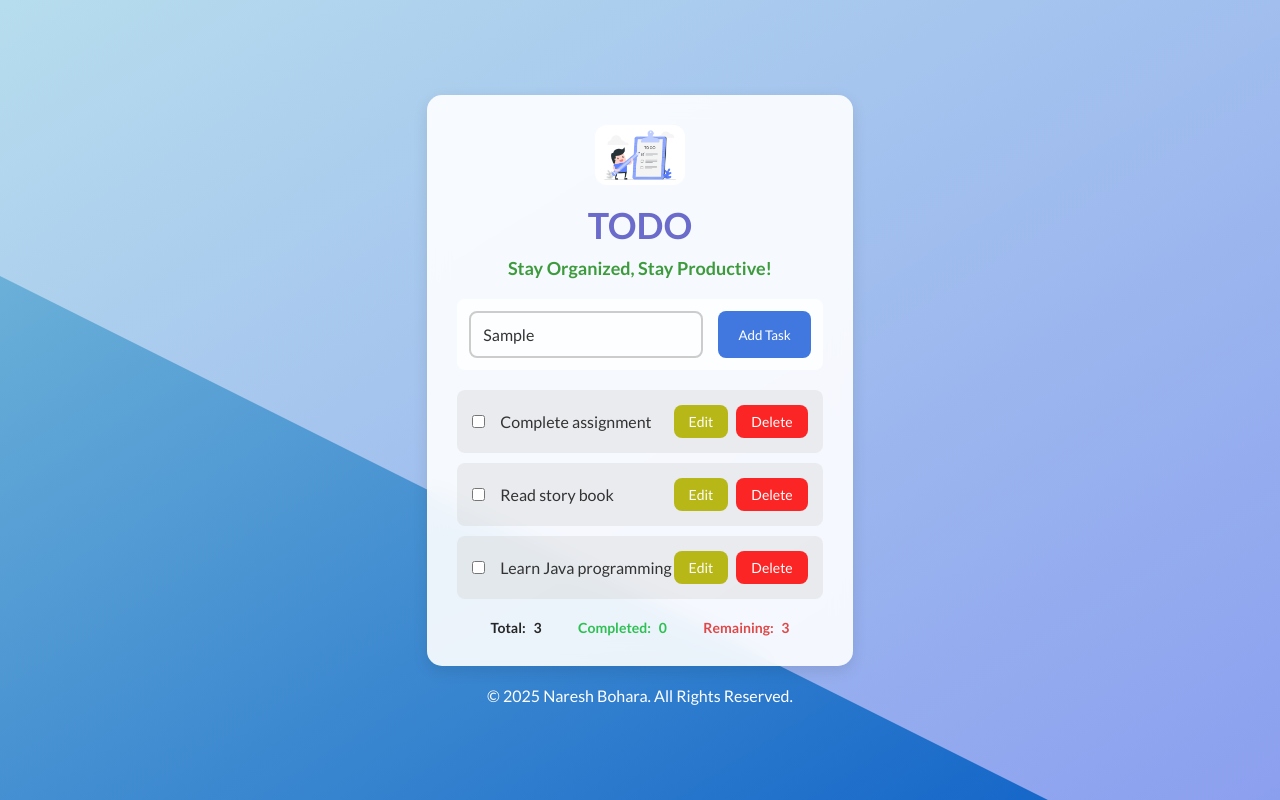
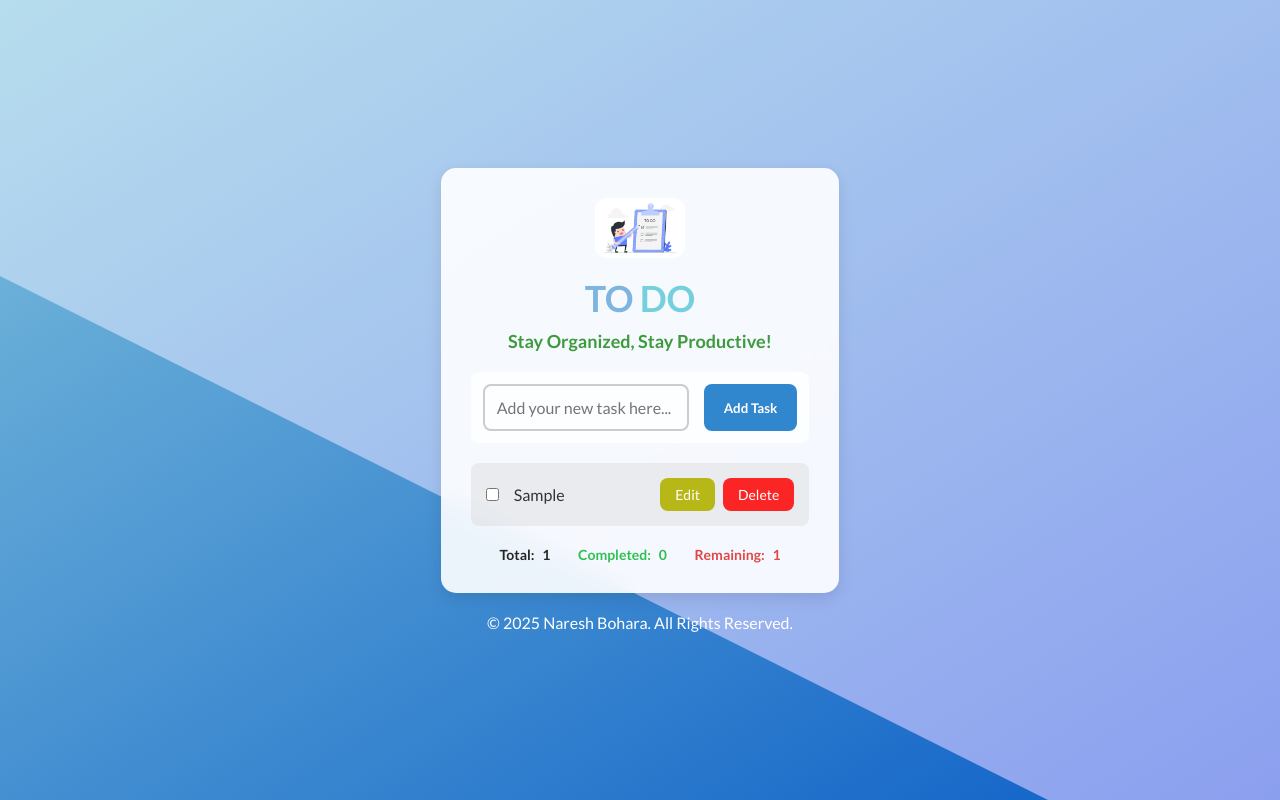
Before and after one commit to Naresh-Bohara/TODO-APP, a plain HTML site: page index.html in a window 1280 px wide. Both pictures are taken after typing "Sample" into the empty fields and a click on the button "Add Task". Drawn offline with Linux system fonts and the light colour scheme.

Commit message:
dom implementation added and some styles too

```diff
--- a/index.html
+++ b/index.html
@@ -18,7 +18,8 @@
                     <img src="./images/todologo.jpg" class="logo" alt="Logo">
                 </div>
                 <h1 class="heading">
-                    <span class="heading-main">TODO</span>
+                    <span class="heading-main heading-main-first">TO</span>
+                    <span class="heading-main heading-main-last">DO</span>
                 </h1>
                 <h2 class="heading-sub">Stay Organized, Stay Productive!</h2>
             </header>
@@ -29,36 +30,7 @@
                 </section>
                 <section class="task-list">
                     <ul class="task-list">
-                        <li>
-                            <label>
-                                <input type="checkbox">
-                                <span>Complete assignment</span>
-                            </label>
-                            <div class="task-buttons">
-                                <button class="edit-btn">Edit</button>
-                                <button class="del-btn">Delete</button>
-                            </div>
-                        </li>
-                        <li>
-                            <label>
-                                <input type="checkbox">
-                                <span>Read story book</span>
-                            </label>
-                            <div class="task-buttons">
-                                <button class="edit-btn">Edit</button>
-                                <button class="del-btn">Delete</button>
-                            </div>
-                        </li>
-                        <li>
-                            <label>
-                                <input type="checkbox">
-                                <span>Learn Java programming</span>
-                            </label>
-                            <div class="task-buttons">
-                                <button class="edit-btn">Edit</button>
-                                <button class="del-btn">Delete</button>
-                            </div>
-                        </li>
+
                     </ul>
                 </section>
                 <section class="task-summary">
@@ -72,5 +44,6 @@
             <p>&copy; 2025 Naresh Bohara. All Rights Reserved.</p>
         </footer>
     </div>
+  <script src="./script.js"></script>
 </body>
 </html>
--- /dev/null
+++ b/script.js
@@ -0,0 +1,80 @@
+const addBtn = document.querySelector(".add-btn");
+const taskField = document.querySelector(".task-field");
+const taskList = document.querySelector(".task-list ul");
+const totalTasks = document.querySelector(".total span");
+const completedTasks = document.querySelector(".completed span");
+const remainingTasks = document.querySelector(".remaining span");
+
+let tasks = [];
+
+const updateTaskSummary = () => {
+  const completed = tasks.filter((task) => task.completed).length;
+  totalTasks.textContent = tasks.length;
+  completedTasks.textContent = completed;
+  remainingTasks.textContent = tasks.length - completed;
+};
+
+const displayTasks = () => {
+  taskList.innerHTML = "";
+  tasks.forEach((task, inx) => {
+    const li = document.createElement("li");
+    li.innerHTML = `
+                <label>
+                    <input type="checkbox" ${
+                      task.completed ? "checked" : ""
+                    } data-inx="${inx}">
+                    <span>${task.text}</span>
+                </label>
+                <div class="task-buttons">
+                    <button class="edit-btn" data-inx="${inx}">Edit</button>
+                    <button class="del-btn" data-inx="${inx}">Delete</button>
+                </div>
+            `;
+    taskList.appendChild(li);
+  });
+  updateTaskSummary();
+};
+
+const addTask = (taskText) => {
+  if (!taskText.trim()) return;
+  tasks.push({ text: taskText, completed: false });
+  taskField.value = "";
+  displayTasks();
+};
+
+const editTask = (inx, newText) => {
+  tasks[inx].text = newText;
+  displayTasks();
+};
+
+const deleteTask = (inx) => {
+  tasks.splice(inx, 1);
+  displayTasks();
+};
+
+const toggleTaskCompletion = (inx) => {
+  tasks[inx].completed = !tasks[inx].completed;
+  displayTasks();
+};
+
+taskList.addEventListener("click", (e) => {
+  const inx = e.target.dataset.inx;
+  if (e.target.classList.contains("del-btn")) {
+    deleteTask(inx);
+  } else if (e.target.classList.contains("edit-btn")) {
+    const newText = prompt("Edit task:", tasks[inx].text);
+    if (newText !== null && newText.trim()) {
+      editTask(inx, newText);
+    }
+  } else if (e.target.type === "checkbox") {
+    toggleTaskCompletion(inx);
+  }
+});
+
+addBtn.addEventListener("click", () => addTask(taskField.value));
+taskField.addEventListener("keypress", (e) => {
+  if (e.key === "Enter") {
+    addTask(taskField.value);
+  }
+});
+displayTasks();
--- a/style.css
+++ b/style.css
@@ -1,8 +1,8 @@
 :root {
     --primary-bg-color: rgba(173, 216, 230, 0.705);
     --secondary-bg-color: rgba(0, 0, 205, 0.317);
-    --primary-btn-bg-color: #4178df;
-    --btn-hover-bg-color: rgba(0, 0, 255, 0.605);
+    --primary-btn-bg-color: #3087ce;
+    --btn-hover-bg-color: #1586e3;
     --border-radius: 8px;
     --task-bg-color: rgba(210, 210, 210, 0.354);
     --text-color: #333;
@@ -57,6 +57,14 @@ body {
     color: var(--heading-color);
 }
 
+.heading-main-first{
+    color: #7db5e0 ;
+}
+
+.heading-main-last{
+    color: #75d0de;
+}
+
 .heading-sub {
     font-size: 18px;
     font-weight: 600;
@@ -92,6 +100,7 @@ body {
     color: #fff;
     margin-left: 15px;
     cursor: pointer;
+    font-weight: bold;
     border-radius: var(--border-radius);
 }
 
```
